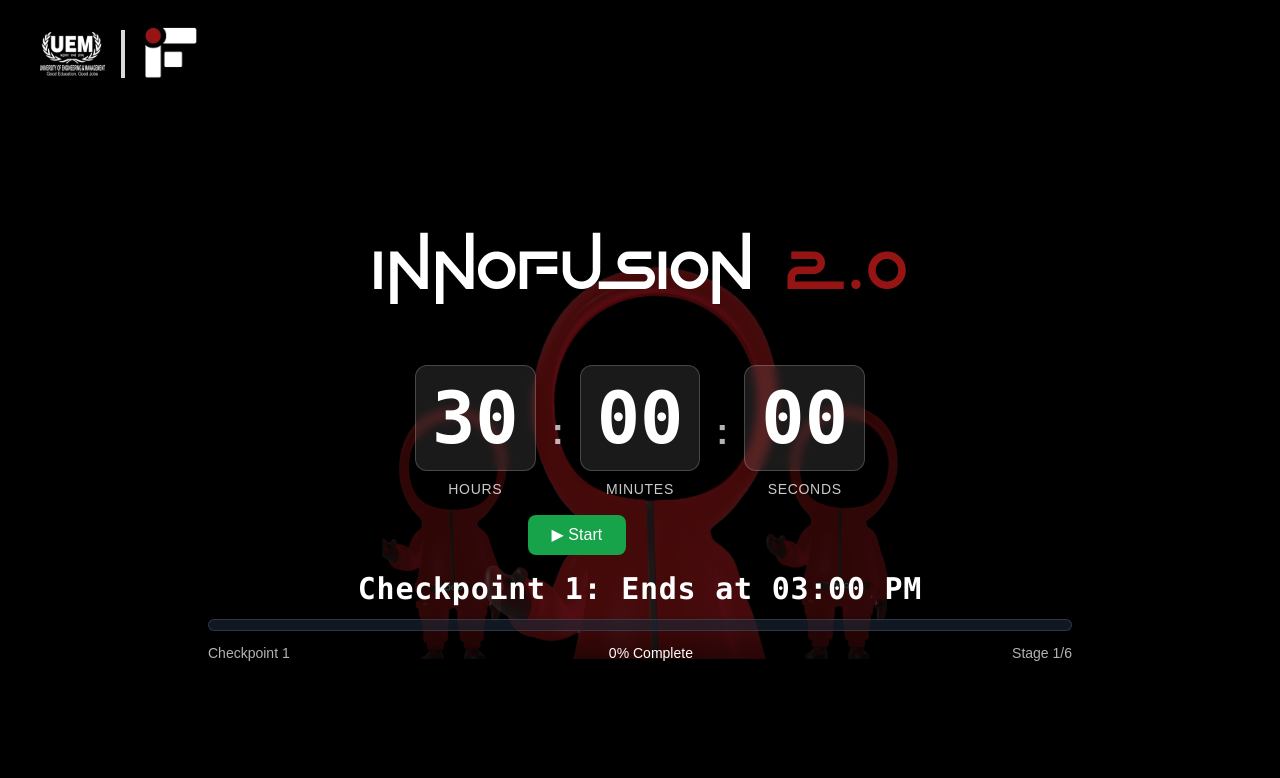
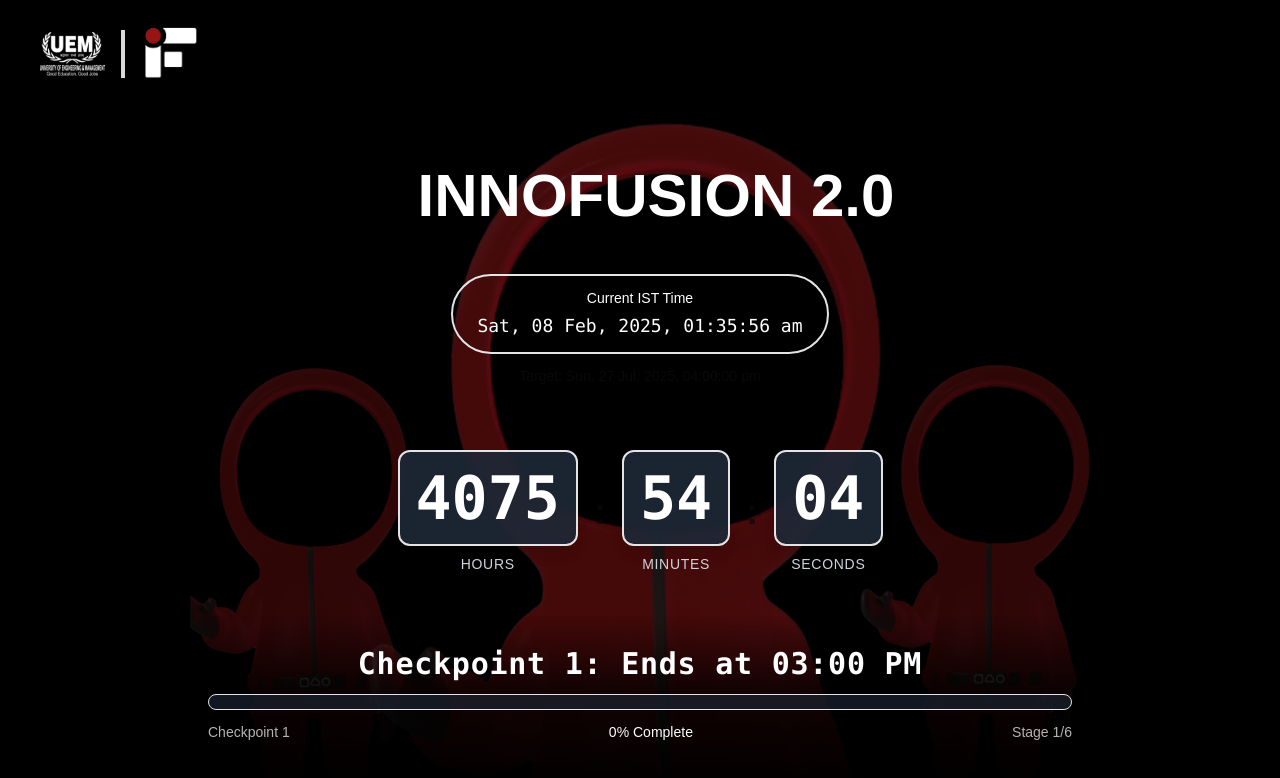
Before and after one commit to gourab8389/innofusion-timer, a Next.js app: page / in a window 1280 px wide. Shown: the top 778 px of the page. Built offline with nearby package versions, Linux system fonts and the light colour scheme; a web font is replaced by a local one.

Commit message:
Fix CountdownTimer to calculate IST time correctly and improve UI elements

```diff
--- a/src/app/_components/timer.tsx
+++ b/src/app/_components/timer.tsx
@@ -1,50 +1,55 @@
 "use client";
 import React, { useState, useEffect } from "react";
-import { useSearchParams } from "next/navigation";
 
 interface TimerProps {
+  // Props are now optional since we'll calculate from IST
   initialHours?: number;
   initialMinutes?: number;
   initialSeconds?: number;
 }
 
 const CountdownTimer = ({
-  initialHours = 30,
-  initialMinutes = 0,
-  initialSeconds = 0,
 }: TimerProps) => {
 
-  const searchParams = useSearchParams();
-
-  // Initialize time from URL params or use default values
-  const getInitialTime = () => {
-    const urlHours = searchParams.get("h");
-    const urlMinutes = searchParams.get("m");
-    const urlSeconds = searchParams.get("s");
-
-    return {
-      hours: urlHours ? parseInt(urlHours) : initialHours,
-      minutes: urlMinutes ? parseInt(urlMinutes) : initialMinutes,
-      seconds: urlSeconds ? parseInt(urlSeconds) : initialSeconds,
-    };
+  // Function to get current IST time - FIXED
+  const getISTTime = () => {
+    const now = new Date();
+    // Use toLocaleString to get proper IST time
+    const istString = now.toLocaleString('en-US', {
+      timeZone: 'Asia/Kolkata'
+    });
+    return new Date(istString);
   };
 
-  const [timeLeft, setTimeLeft] = useState(getInitialTime);
-  const [isRunning, setIsRunning] = useState(false);
-  const [isHovered, setIsHovered] = useState(false);
+  // Function to get target time: July 27, 2025, 4:00 PM IST - FIXED
+  const getTargetTime = () => {
 
-  // Update URL params when time changes
-  const updateUrlParams = (hours: number, minutes: number, seconds: number) => {
-    const params = new URLSearchParams(window.location.search);
-    params.set("h", hours.toString());
-    params.set("m", minutes.toString());
-    params.set("s", seconds.toString());
-    const newUrl = `${window.location.pathname}?${params.toString()}`;
-    window.history.replaceState({}, "", newUrl);
+    // Alternative method: create the exact target time
+    const targetIST = new Date(2025, 6, 27, 16, 0, 0); // Month is 0-indexed, so 6 = July
+    return targetIST;
   };
 
+  // Calculate initial time remaining - FIXED
+  const calculateTimeRemaining = () => {
+    const istNow = getISTTime();
+    const target = getTargetTime();
+    const timeDiff = target.getTime() - istNow.getTime();
 
+    if (timeDiff <= 0) {
+      return { hours: 0, minutes: 0, seconds: 0 };
+    }
 
+    const hours = Math.floor(timeDiff / (1000 * 60 * 60));
+    const minutes = Math.floor((timeDiff % (1000 * 60 * 60)) / (1000 * 60));
+    const seconds = Math.floor((timeDiff % (1000 * 60)) / 1000);
+
+    return { hours, minutes, seconds };
+  };
+
+  const [timeLeft, setTimeLeft] = useState(calculateTimeRemaining);
+  const [isRunning, setIsRunning] = useState(true); // Auto-start
+  const [isHovered, setIsHovered] = useState(false);
+  const [currentISTTime, setCurrentISTTime] = useState(getISTTime());
 
   const getCheckpoint = () => {
     const hoursLeft =
@@ -102,52 +107,22 @@ const CountdownTimer = ({
     return Math.max(0, Math.min(100, progressWithinCheckpoint));
   };
 
-  // Timer countdown effect
+  // Timer countdown effect - updates every second based on real IST time
   useEffect(() => {
     let interval: NodeJS.Timeout;
 
     if (isRunning) {
       interval = setInterval(() => {
-        setTimeLeft((prev) => {
-          // Check if timer has reached zero
-          if (prev.hours === 0 && prev.minutes === 0 && prev.seconds === 0) {
-            setIsRunning(false);
-            return prev;
-          }
+        const newTimeRemaining = calculateTimeRemaining();
+        const newISTTime = getISTTime();
 
-          let newSeconds = prev.seconds - 1;
-          let newMinutes = prev.minutes;
-          let newHours = prev.hours;
+        setTimeLeft(newTimeRemaining);
+        setCurrentISTTime(newISTTime);
 
-          if (newSeconds < 0) {
-            newSeconds = 59;
-            newMinutes -= 1;
-          }
-
-          if (newMinutes < 0 && newHours > 0) {
-            newMinutes = 59;
-            newHours -= 1;
-          }
-
-          // Ensure we don't go below zero
-          if (newHours < 0) {
-            newHours = 0;
-            newMinutes = 0;
-            newSeconds = 0;
-            setIsRunning(false);
-          }
-
-          const newTime = {
-            hours: Math.max(0, newHours),
-            minutes: Math.max(0, newMinutes),
-            seconds: Math.max(0, newSeconds),
-          };
-
-          // Update URL params with new time
-          updateUrlParams(newTime.hours, newTime.minutes, newTime.seconds);
-
-          return newTime;
-        });
+        // Check if timer has reached zero
+        if (newTimeRemaining.hours === 0 && newTimeRemaining.minutes === 0 && newTimeRemaining.seconds === 0) {
+          setIsRunning(false);
+        }
       }, 1000);
     }
 
@@ -161,20 +136,52 @@ const CountdownTimer = ({
   };
 
   const handleReset = () => {
-    setIsRunning(false);
-    const resetTime = {
-      hours: initialHours,
-      minutes: initialMinutes,
-      seconds: initialSeconds,
-    };
+    setIsRunning(true); // Auto-restart
+    const resetTime = calculateTimeRemaining();
     setTimeLeft(resetTime);
-    updateUrlParams(resetTime.hours, resetTime.minutes, resetTime.seconds);
+    setCurrentISTTime(getISTTime());
   };
 
   const currentCheckpoint = getCheckpoint();
 
+  // Format IST time for display - FIXED
+  const formatISTTime = (date: Date) => {
+    return date.toLocaleString('en-IN', {
+      timeZone: 'Asia/Kolkata',
+      weekday: 'short',
+      year: 'numeric',
+      month: 'short',
+      day: '2-digit',
+      hour: '2-digit',
+      minute: '2-digit',
+      second: '2-digit',
+      hour12: true
+    });
+  };
+
+
   return (
-    <div className="w-full max-w-4xl mx-auto flex flex-col items-center">
+    <div className="w-full bg-hero max-w-4xl mx-auto flex flex-col items-center bg-hero min-h-screen py-8">
+      {/* Title */}
+      <div className="text-center my-8 ml-8">
+        <h1 className="text-6xl font-bold text-white mb-4">
+          INNOFUSION <span className="text-red-500">2.0</span>
+        </h1>
+      </div>
+
+      {/* IST Time Display */}
+      <div className="mb-6 text-center">
+        <div className="bg-red-900/80 text-white px-6 py-3 rounded-full border-2 border-red-500/30">
+          <div className="text-red-200 text-sm mb-1">Current IST Time</div>
+          <div className="text-white font-mono text-lg">
+            {formatISTTime(currentISTTime)}
+          </div>
+        </div>
+        <div className="text-red-400 text-sm mt-3">
+          Target: Sun, 27 Jul, 2025, 04:00:00 pm
+        </div>
+      </div>
+
       {/* Main Timer Display */}
       <div
         className="w-full mt-10 relative"
@@ -183,18 +190,18 @@ const CountdownTimer = ({
       >
         <div className="flex justify-center items-center gap-4 mb-4">
           <TimeUnit value={timeLeft.hours} label="HOURS" />
-          <span className="text-3xl md:text-4xl font-bold text-white opacity-70">
+          <span className="text-3xl md:text-4xl font-bold text-red-400 opacity-70">
             :
           </span>
           <TimeUnit value={timeLeft.minutes} label="MINUTES" />
-          <span className="text-3xl md:text-4xl font-bold text-white opacity-70">
+          <span className="text-3xl md:text-4xl font-bold text-red-400 opacity-70">
             :
           </span>
           <TimeUnit value={timeLeft.seconds} label="SECONDS" />
         </div>
         {/* Control Buttons */}
         <div className="flex justify-center gap-3">
-          {/* Start button - always visible when timer is not running */}
+          {/* Start button - visible when timer is not running */}
           {!isRunning && (
             <button
               onClick={handleToggle}
@@ -227,7 +234,7 @@ const CountdownTimer = ({
                 : "opacity-0 translate-y-2 pointer-events-none"
             }`}
           >
-            🔄 Reset
+            🔄 Refresh
           </button>
         </div>
       </div>
@@ -238,14 +245,14 @@ const CountdownTimer = ({
           {currentCheckpoint.name}
         </h3>
 
-        {/* Checkpoint Progress Bar - Fixed with white color */}
-        <div className="w-full bg-gray-800/60 rounded-full h-3 overflow-hidden border border-gray-600/50">
+        {/* Checkpoint Progress Bar */}
+        <div className="w-full bg-gray-800/60 rounded-full h-4 overflow-hidden border border-red-500/30">
           <div
-            className="bg-white h-full rounded-full transition-all duration-500 ease-out relative shadow-lg"
+            className="bg-gradient-to-r from-red-600 to-red-400 h-full rounded-full transition-all duration-500 ease-out relative shadow-lg"
             style={{ width: `${getProgress()}%` }}
           >
             {/* Animated glow effect */}
-            <div className="absolute inset-0 bg-gradient-to-r from-transparent via-red to-transparent animate-pulse"></div>
+            <div className="absolute inset-0 bg-gradient-to-r from-transparent via-white/20 to-transparent animate-pulse"></div>
           </div>
         </div>
 
@@ -269,12 +276,12 @@ const CountdownTimer = ({
 
 const TimeUnit = ({ value, label }: { value: number; label: string }) => (
   <div className="text-center">
-    <div className="bg-white/10 backdrop-blur-sm rounded-xl p-3 md:p-4 border border-white/20 shadow-lg">
-      <span className="text-3xl md:text-5xl lg:text-7xl font-bold text-white font-mono">
+    <div className="bg-gray-800/90 backdrop-blur-sm rounded-xl p-3 md:p-4 border-2 border-red-500/30 shadow-lg">
+      <span className="text-3xl md:text-5xl lg:text-6xl font-bold text-white font-mono">
         {value.toString().padStart(2, "0")}
       </span>
     </div>
-    <span className="text-xs md:text-sm font-medium text-white/80 mt-2 block tracking-wider">
+    <span className="text-xs md:text-sm font-medium text-gray-300 mt-2 block tracking-wider">
       {label}
     </span>
   </div>
--- a/src/app/globals.css
+++ b/src/app/globals.css
@@ -75,11 +75,12 @@ body {
   body {
     @apply bg-background text-foreground;
   }
-   .hero {
+
+  .hero {
     position: relative;
     top: 0;
     background: url("/hero/hero1.png");
-    background-size: 43%;
+    background-size: 75%;
     background-position: center;
     justify-self: center;
     background-repeat: no-repeat;
```
